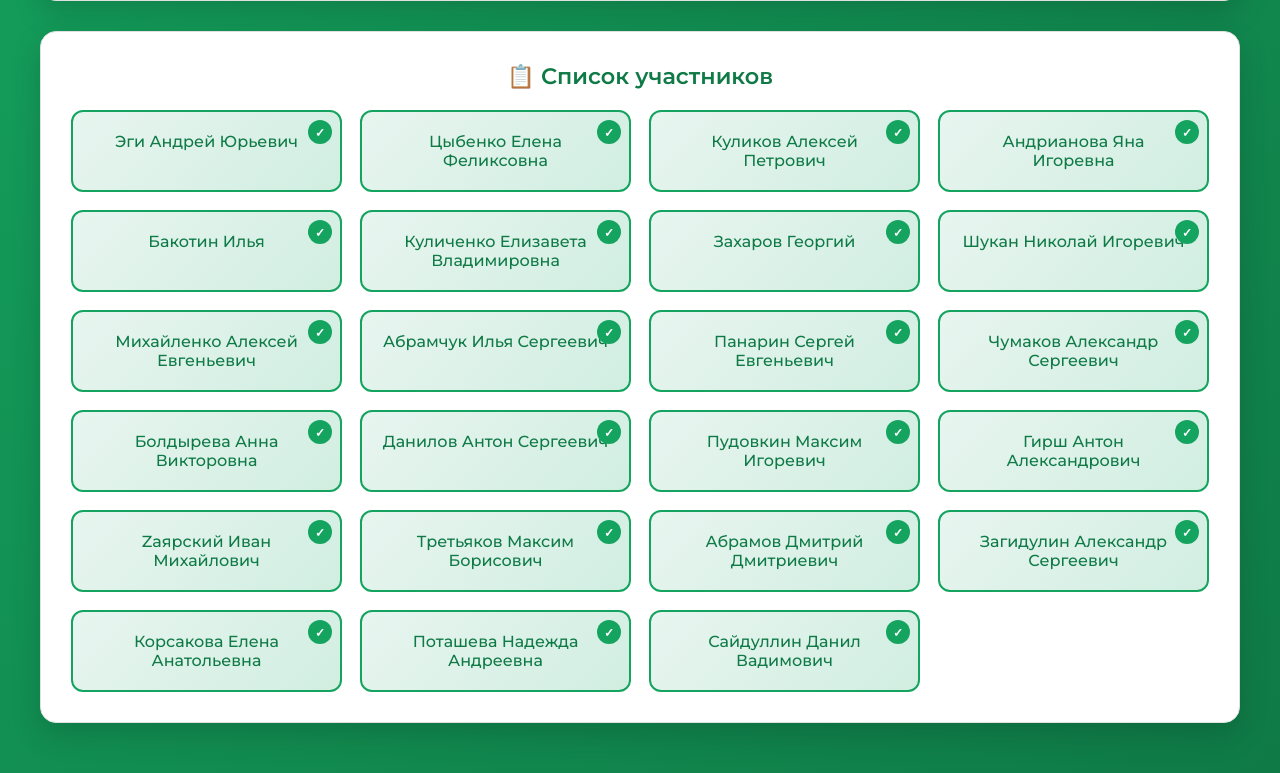
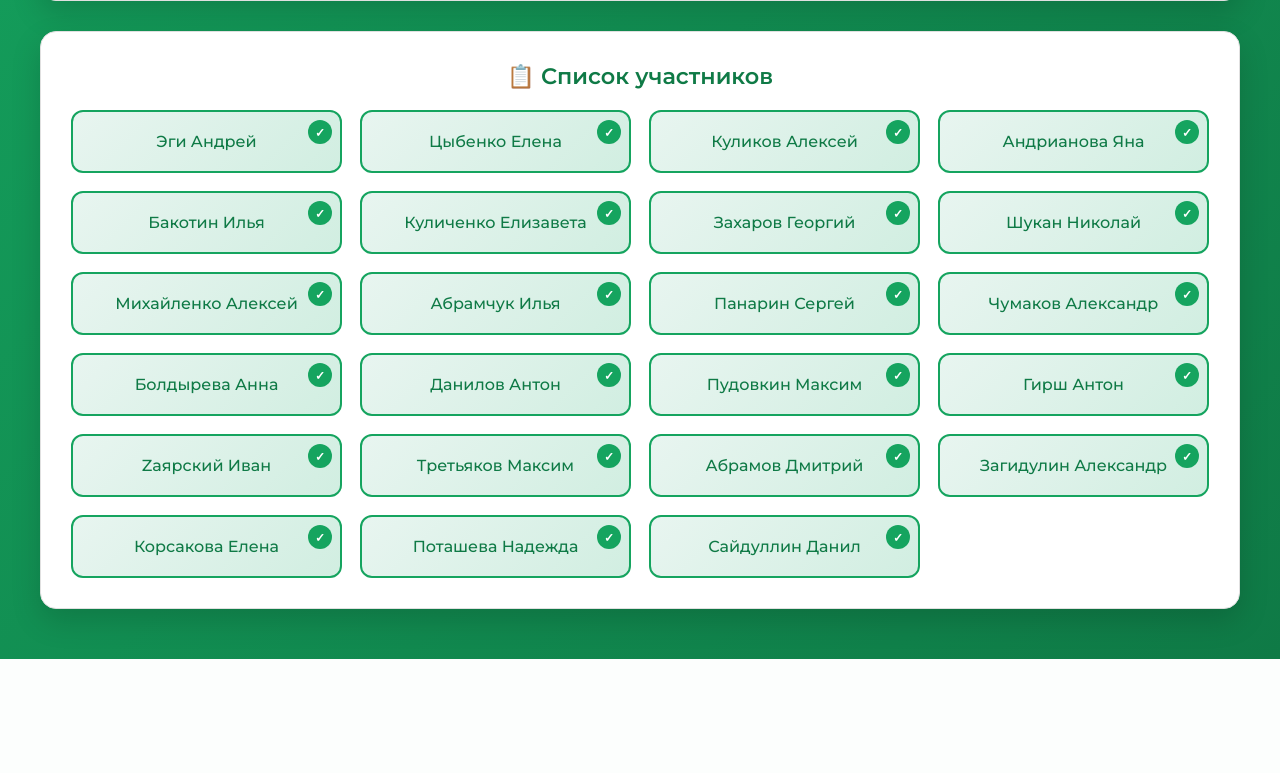
Before and after one commit to desretoot-a11y/wordcloud-octo-carnival, a Flask app: page /team-generator in a window 1280 px wide. Shown: the part 528-1301 px from the top of the page. After the commit the page ends 1187 px from the top, so only its background shows below. Run offline with Flask 3, Linux system fonts and the light colour scheme.

Commit message:
Update team-generator.html

```diff
--- a/templates/team-generator.html
+++ b/templates/team-generator.html
@@ -487,29 +487,29 @@
     <script>
         // Список участников Сбербанка (можно заменить на реальные данные)
         const participants = [
-            "Эги Андрей Юрьевич",
-            "Цыбенко Елена Феликсовна",
-            "Куликов Алексей Петрович",
-            "Андрианова Яна Игоревна",
+            "Эги Андрей",
+            "Цыбенко Елена",
+            "Куликов Алексей",
+            "Андрианова Яна",
             "Бакотин Илья",
-            "Куличенко Елизавета Владимировна",
+            "Куличенко Елизавета",
             "Захаров Георгий",
-            "Шукан Николай Игоревич",
-            "Михайленко Алексей Евгеньевич",
-            "Абрамчук Илья Сергеевич",
-            "Панарин Сергей Евгеньевич",
-            "Чумаков Александр Сергеевич",
-            "Болдырева Анна Викторовна",
-            "Данилов Антон Сергеевич",
-            "Пудовкин Максим Игоревич",
-            "Гирш Антон Александрович",
-            "Zаярский Иван Михайлович",
-            "Третьяков Максим Борисович",
-            "Абрамов Дмитрий Дмитриевич",
-            "Загидулин Александр Сергеевич",
-            "Корсакова Елена Анатольевна",
-            "Поташева Надежда Андреевна",
-            "Сайдуллин Данил Вадимович"
+            "Шукан Николай",
+            "Михайленко Алексей",
+            "Абрамчук Илья",
+            "Панарин Сергей",
+            "Чумаков Александр",
+            "Болдырева Анна",
+            "Данилов Антон",
+            "Пудовкин Максим",
+            "Гирш Антон",
+            "Zаярский Иван",
+            "Третьяков Максим",
+            "Абрамов Дмитрий",
+            "Загидулин Александр",
+            "Корсакова Елена",
+            "Поташева Надежда",
+            "Сайдуллин Данил"
         ];
 
         let selectedPeople = [...participants];
```
